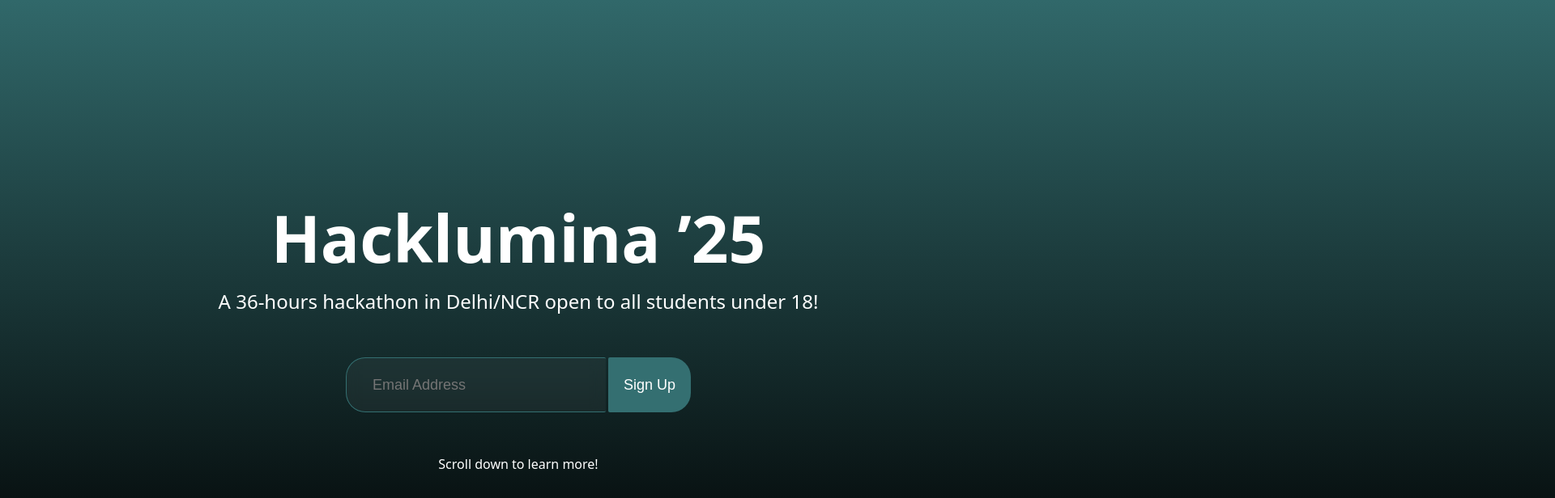
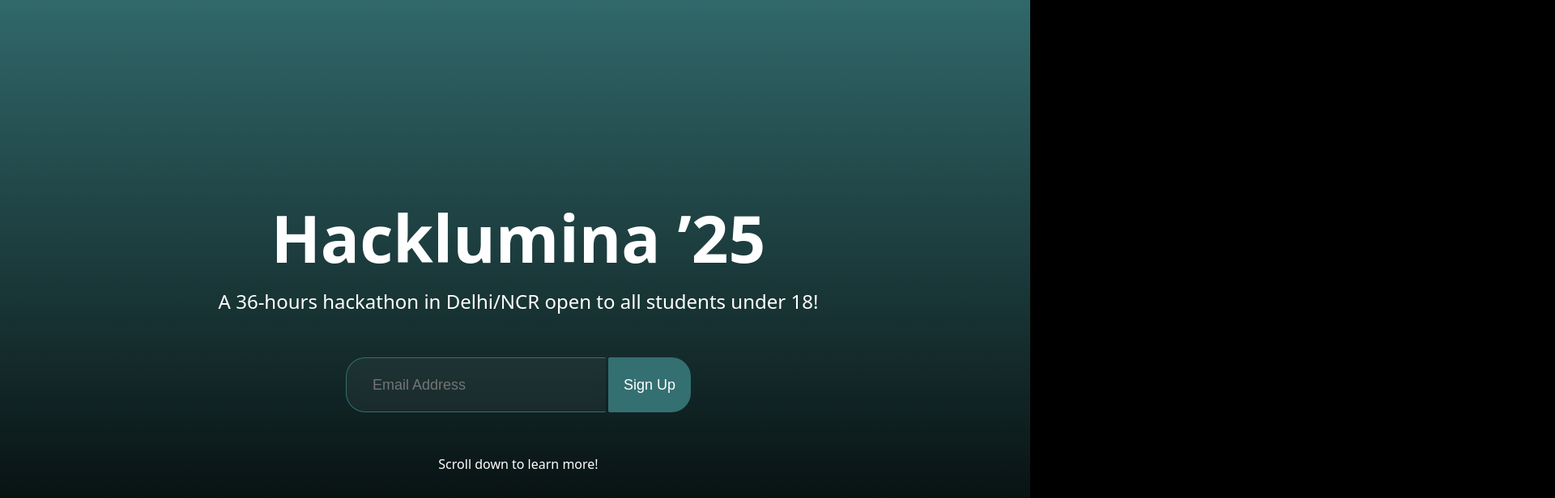
Before and after one commit to HackLumina/hacklumina-website, a plain HTML site: page index.html in a window 1280 px wide. Shown: the top 616 px of the page at 81% size, 1920 px wide, since content can reach past the window. Drawn offline with Linux system fonts and the light colour scheme.

Commit message:
do smth i forgot to do before, again!

```diff
--- a/index.html
+++ b/index.html
@@ -6,6 +6,7 @@
     <title>Hacklumina</title>
 </head>
 <body>
+    <div class="hero-background"></div>
     <style>
         :root {
             --font: system-ui, -apple-system, BlinkMacSystemFont, 'Segoe UI', Roboto, Oxygen, Ubuntu, Cantarell, 'Open Sans', 'Helvetica Neue', sans-serif;
@@ -35,7 +36,7 @@
         .hero-background {
             background: linear-gradient(180deg, var(--primary), #000000 100%) fixed;
             height: 100vh;
-            width: 500%;
+            width: 100%;
             position: absolute;
             z-index: -1;
             transform: translate(-16px, -58px);
@@ -252,7 +253,6 @@
             }
         }
     </style>
-    <div class="hero-background"></div>
     <div class="hero">
         <h1>Hacklumina ’25</h1>
         <p>A 36-hours hackathon in Delhi/NCR open to all students under 18!</p>
@@ -343,9 +343,9 @@
             if (heroBottom <= 250) {
                 floatingButton.style.opacity = 1;
             } else {
+                document.querySelector('main').style.transform = `translateY(-${window.scrollY * 1/2}px)`;
                 floatingButton.style.opacity = 0;
             }
-            document.querySelector('main').style.transform = `translateY(-${window.scrollY * 1/2}px)`;
             hero.style.transform =
         `scale(${1 - window.scrollY / 1000}) perspective(350px) rotateX(${window.scrollY / 10}deg)`
         });
```
